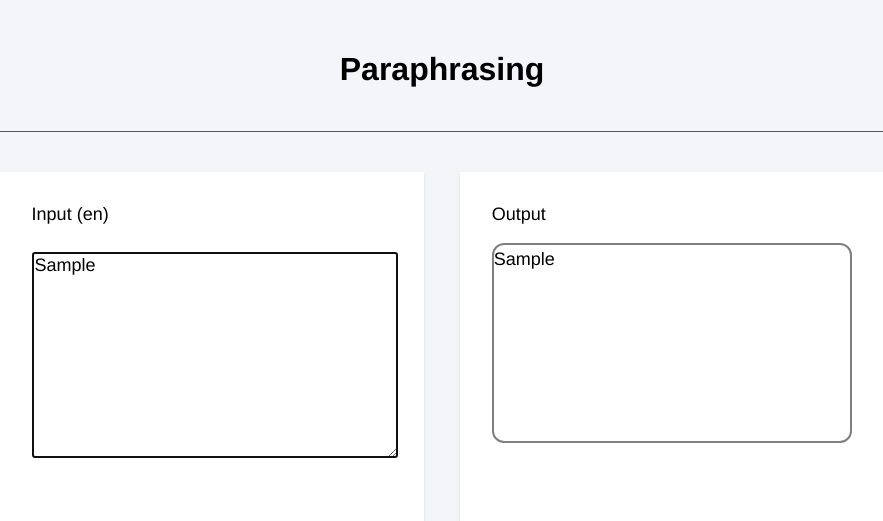
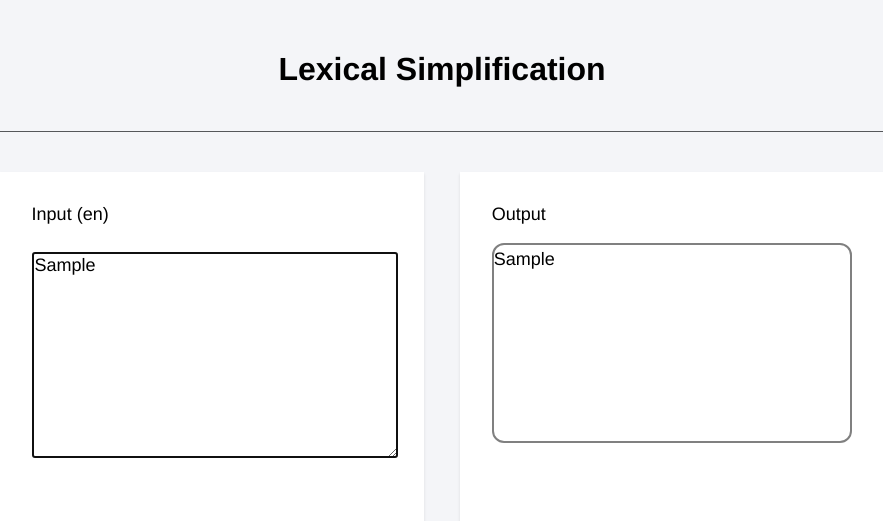
Before and after one commit to OnizukaLab/Lexical_simplification_Application, a Django app: template paraphrasing/board/templates/board/index.html in a window 1280 px wide. Shown: the top 521 px of the page, without its empty margins (198-1081 px from the left). Run offline with Django 3.2, Linux system fonts and the light colour scheme; the template is opened without the code that fills it: most values are stand-ins (such as "Sample title", 1, 10 or a date in 2020); parts of the project's set-up code (start-up, migrations or seed data) failed here and were passed over.

Commit message:
Update README.md and files for docker

```diff
--- a/paraphrasing/board/templates/board/index.html
+++ b/paraphrasing/board/templates/board/index.html
@@ -4,14 +4,14 @@
 <head>
     <meta charset="UTF-8">
     <meta name="viewport" content="width=device-width, initial-scale=1.0">
-    <title>Paraphrasing</title>
+    <title>Lexical Simplification</title>
     <link rel="stylesheet" type="text/css" href="{% static 'board/css/style.css' %}">
 </head>
 <body>
     <div class="hero-header">
         <div class="wrap">
             <h1 class="hero-header_visual">
-                <p>Paraphrasing</p>
+                <p>Lexical Simplification</p>
             </h1>
         </div>
     </div>
```
Also changed, not shown: docker/requirements.txt (renamed from requirements.txt, +8 -2 lines), README.md, docker/punkt_download.py (renamed from punkt_download.py), 2 other files.
